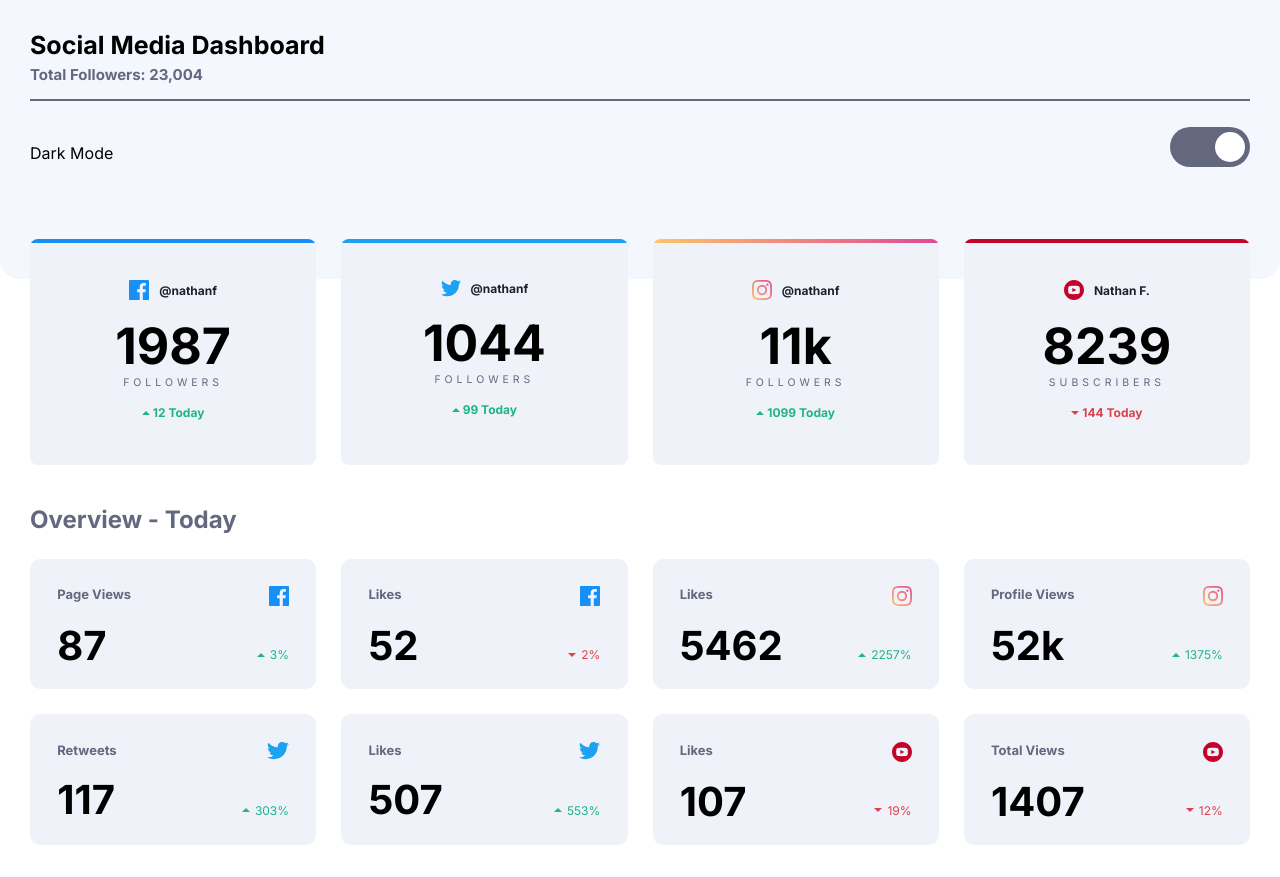
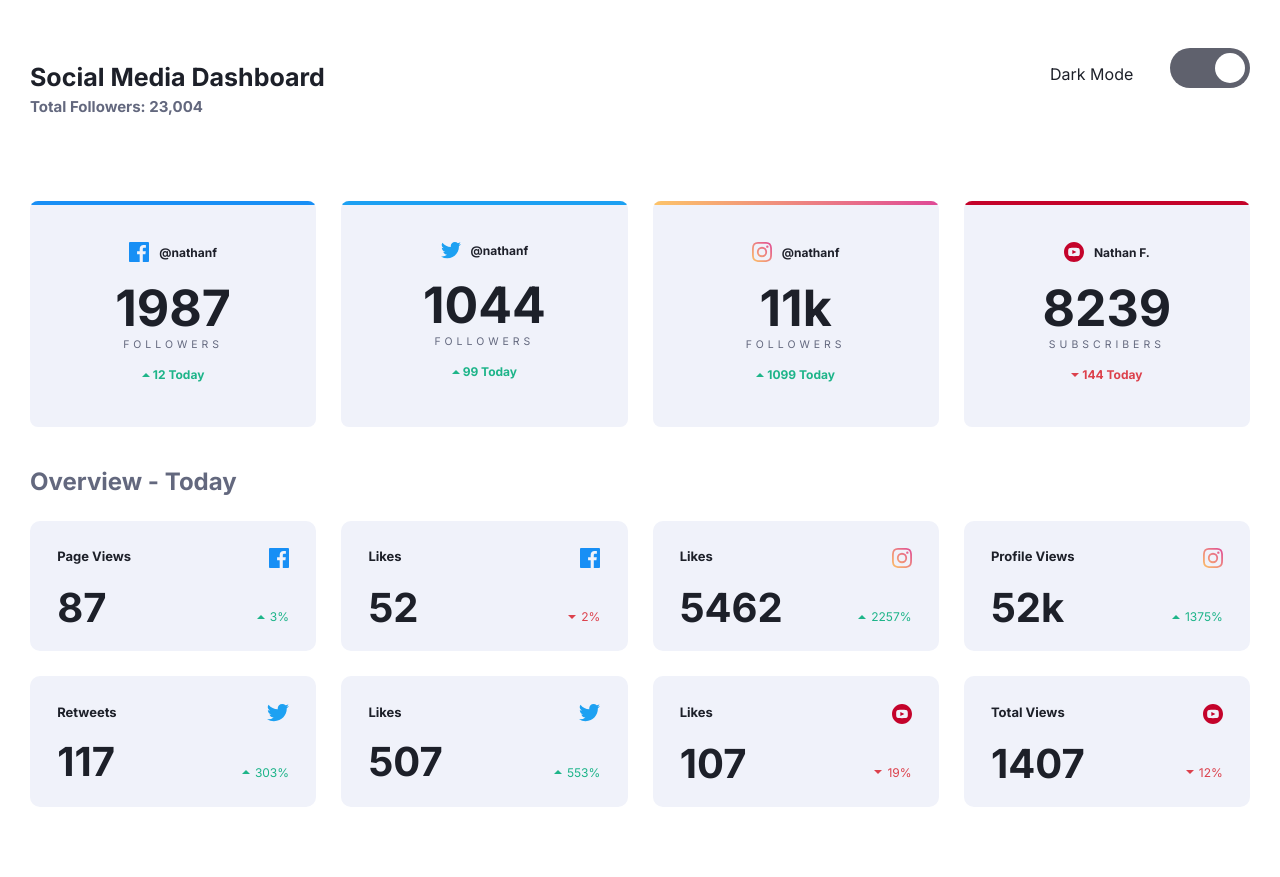
Before and after one commit to AlexisNarvaez97/Frontend-Mentor-Social-Media-Dashboard-, a plain HTML site: page index.html in a window 1280 px wide. After the commit the page ends 839 px from the top, so only its background shows below. Drawn offline with Linux system fonts and the light colour scheme.

Commit message:
dark mode finish

```diff
--- a/css/styles.css
+++ b/css/styles.css
@@ -15,17 +15,25 @@
   --instagram-2: hsl(329, 70%, 58%);
   --youtube: hsl(348, 97%, 39%);
   --cardGray: hsl(227, 47%, 96%);
+  --light-gray: hsl(225, 100%, 98%);
+  --baseBackground: white;
+  --baseColor: #1d2029;
+  --switchSpinner: white;
+  --switch: #5f616d;
 }
 
 body {
   margin: 0;
   font-family: "Inter", sans-serif;
+  background: var(--baseBackground);
+  color: var(--baseColor);
 }
 
 .header {
-  background-color: hsl(225, 100%, 98%);
+  background-color: var(--lightGray);
   padding-bottom: 100px;
   border-radius: 0 0 20px 20px;
+  padding-top: 2em;
 }
 
 .header h1 {
@@ -177,7 +185,7 @@ span .is-danger {
     height: 40px;
     display: block;
     border-radius: 20px;
-    background: hsl(228, 12%, 44%);
+    background: var(--switch);
     width: 80px;
     padding: 5px;
     box-sizing: border-box;
@@ -190,7 +198,7 @@ span .is-danger {
     display: block;
     width: 30px;
     height: 30px;
-    background: white;
+    background: var(--switchSpinner);
     border-radius: 50%;
     transform: translateX(40px);
     transition: .3s;
@@ -224,7 +232,7 @@ span .is-danger {
 
 .card-small-views {
   /* border: 1px solid green; */
-  color: hsl(228, 12%, 44%);
+  color: var(--cardTitle);
   font-size: 13px;
   font-weight: 700;
 }
@@ -294,6 +302,38 @@ span .is-danger {
     /* border: 1px solid purple; */
     grid-template-columns: repeat(4, 1fr);
   }
+
+  .header-text {
+      border: none;
+  }
+
+  .header-grid {
+      display: grid;
+      grid-template-columns: 1fr 200px;
+  }
+
+  .is-dark-mode {
+    --cardGray: #252b43;
+    --baseBackground: #1d2029;
+    --baseColor: white;
+    --gray: #8088ad;
+    --lightGray: #1d2029;
+    --cardTitle: #8088ad;
+    --switchSpinner: #282943;
+    --switch: linear-gradient(to right, #4796d2 0%, #37ce8f 100%);
+  }
+
+  .is-light-mode {
+    --gray: #5f616d;
+    --cardGray: #f0f3fa;
+    --lightGray: #f8f9fe;
+    --cardTitle: #6f717e;
+    --baseBackground: white;
+    --baseColor: #1d2029;
+    --switchSpinner: white;
+    --switch: #5f616d;
+  }
+
 }
 
 @media (prefers-color-scheme: dark) {
@@ -305,8 +345,15 @@ span .is-danger {
     }
 
     :root {
-        --cardGray: hsl(228, 28%, 20%);
-    }
+        --cardGray: #252b43;
+        --baseBackground: #1d2029;
+        --baseColor: white;
+        --gray: #8088ad;
+        --lightGray: #1d2029;
+        --cardTitle: #8088ad;
+        --switchSpinner: #282943;
+        --switch: linear-gradient(to right, #4796d2 0%, #37ce8f 100%);
+      }
 
     .card-social span {
         color: hsl(228, 34%, 66%);
--- a/index.html
+++ b/index.html
@@ -19,14 +19,19 @@
   <body>
     <header class="header">
       <div class="wrapper">
+        <div class="header-grid">
+          <div class="">
             <h1>Social Media Dashboard</h1>
             <p class="header-text">Total Followers: <span> 23,004</span></p>
+          </div>
           <div class="dark-mode">
             <p class="dark-mode-title">Dark Mode</p>
             <input type="checkbox" class="checkbox" name="checkbox" id="checkbox">
             <label class="switch" for="checkbox">
             </label>
           </div>
+        </div>
+
       </div>
     </header>
 
@@ -207,5 +212,6 @@
         </div>
       </div>
     </section>
+    <script src="js/app.js"></script>
   </body>
 </html>
--- /dev/null
+++ b/js/app.js
@@ -0,0 +1,15 @@
+const checkbox = document.querySelector('#checkbox');
+
+if (window.matchMedia('(prefers-color-scheme: dark)').matches) {
+  checkbox.setAttribute('checked', true);
+}
+
+checkbox.addEventListener('change', function (event) {
+  if (this.checked) {
+    document.body.classList.remove('is-light-mode')
+    document.body.classList.add('is-dark-mode')
+  } else {
+    document.body.classList.remove('is-dark-mode')
+    document.body.classList.add('is-light-mode')
+  }
+})
```
Lines whose indentation alone changed are shown as unchanged.
